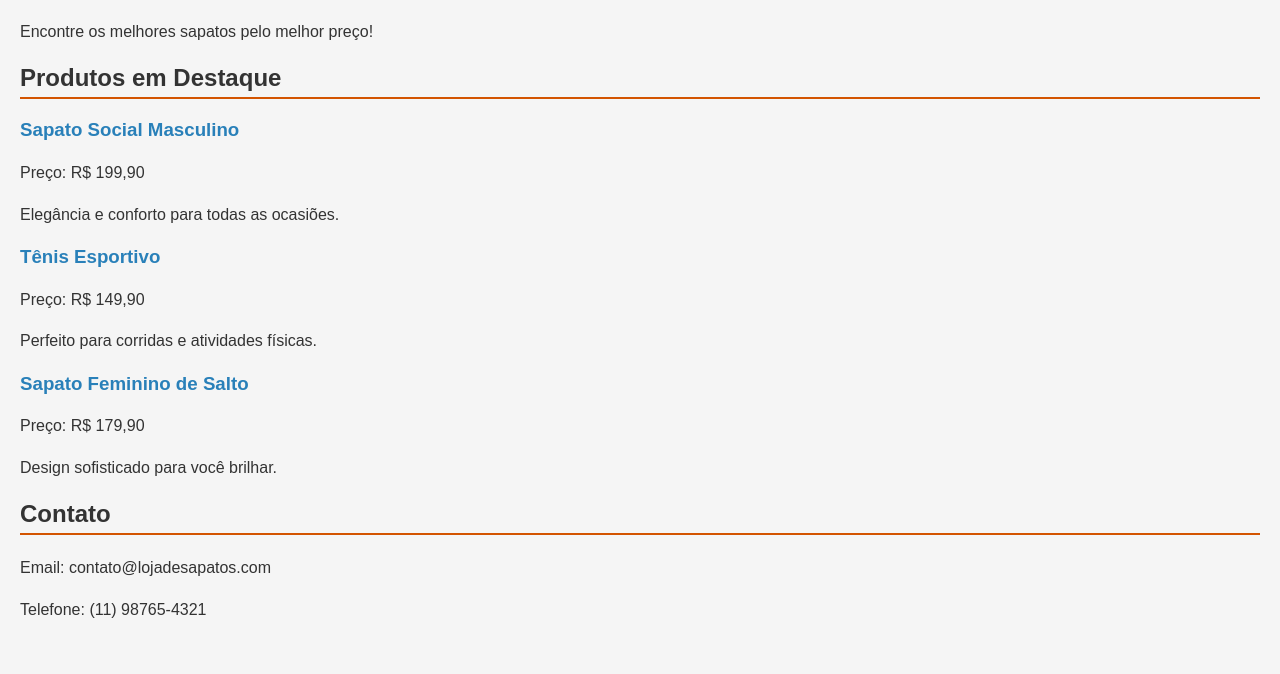
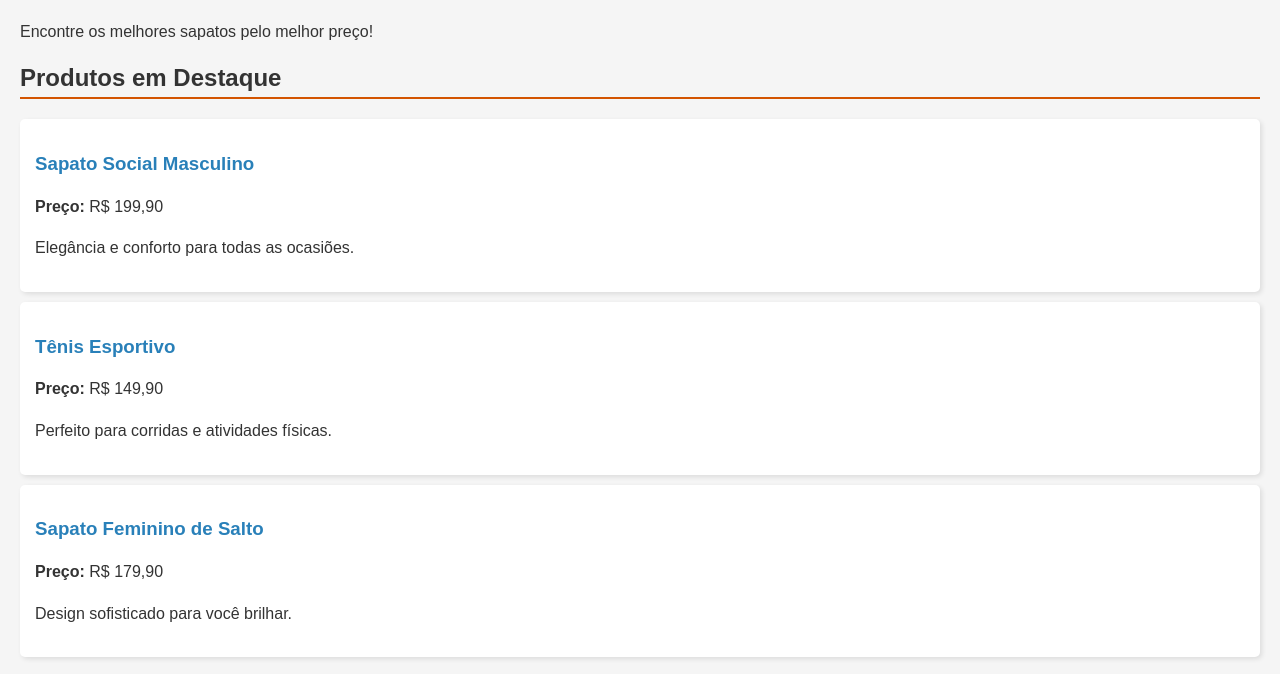
Before and after one commit to JuanColares/aula26-03, a plain HTML site: page projeto_sapato.html in a window 1280 px wide. Shown: the part 81-755 px from the top of the page. Drawn offline with Linux system fonts and the light colour scheme.

Commit message:
outra modificação foda

```diff
--- a/projeto_sapato.html
+++ b/projeto_sapato.html
@@ -57,21 +57,30 @@
 
     <h2>Produtos em Destaque</h2>
 
+    <div class="produto">
         <h3>Sapato Social Masculino</h3>
-    <p>Preço: R$ 199,90</p>
+        <p><strong>Preço:</strong> R$ 199,90</p>
         <p>Elegância e conforto para todas as ocasiões.</p>
+    </div>
 
+    <div class="produto">
         <h3>Tênis Esportivo</h3>
-    <p>Preço: R$ 149,90</p>
+        <p><strong>Preço:</strong> R$ 149,90</p>
         <p>Perfeito para corridas e atividades físicas.</p>
+    </div>
 
+    <div class="produto">
         <h3>Sapato Feminino de Salto</h3>
-    <p>Preço: R$ 179,90</p>
+        <p><strong>Preço:</strong> R$ 179,90</p>
         <p>Design sofisticado para você brilhar.</p>
+    </div>
 
+    <div class="contato">
         <h2>Contato</h2>
         <p>Email: contato@lojadesapatos.com</p>
         <p>Telefone: (11) 98765-4321</p>
+    </div>
+
 
 </body>
 </html>
```
Lines whose indentation alone changed are shown as unchanged.
